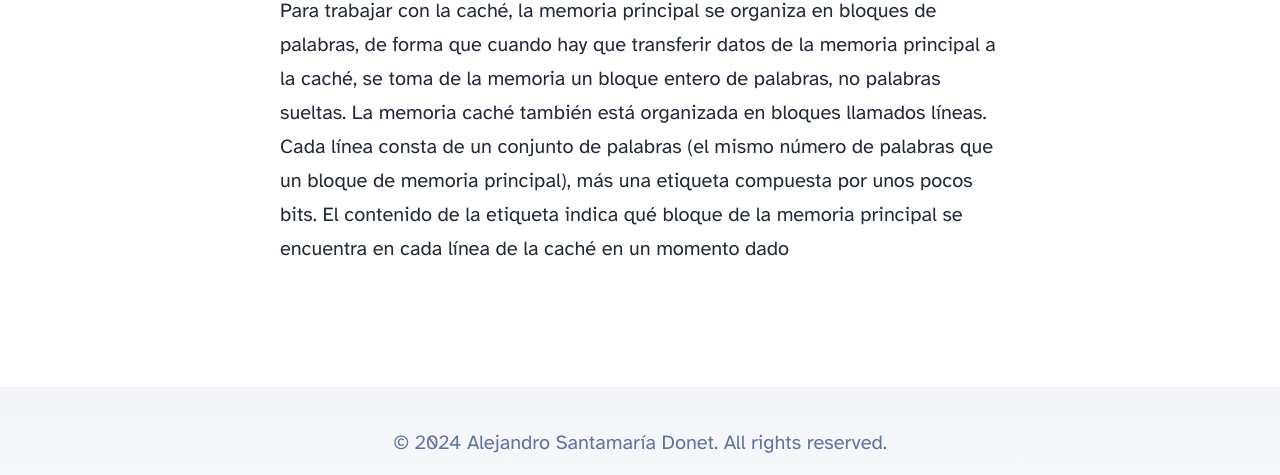
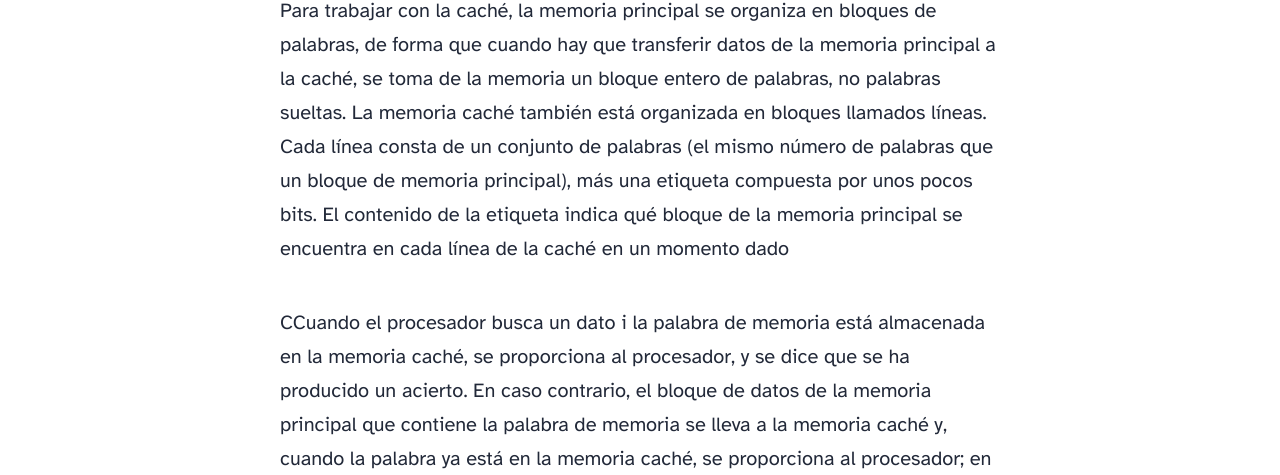
Before and after one commit to Alejandrosd97/blog, an Astro site: page /test/computer-science/memoria in a window 1280 px wide. Shown: the part 9220-9695 px from the top of the page. Built offline with nearby package versions, Linux system fonts and the light colour scheme; Astro itself is replaced by a stand-in of ours.

Commit message:
avanzado memoria

```diff
--- a/src/content/compute/memoria.md
+++ b/src/content/compute/memoria.md
@@ -126,3 +126,5 @@ La caché tiene un tiempo de acceso más corto que la memoria principal para red
 Si, en la mayoría de los accesos a la memoria, los datos están en la memoria caché, el tiempo medio de acceso será similar al tiempo de acceso a la caché. Esto es posible gracias a que los programas utilizan la proximidad referencial.
 
 Para trabajar con la caché, la memoria principal se organiza en bloques de palabras, de forma que cuando hay que transferir datos de la memoria principal a la caché, se toma de la memoria un bloque entero de palabras, no palabras sueltas. La memoria caché también está organizada en bloques llamados líneas. Cada línea consta de un conjunto de palabras (el mismo número de palabras que un bloque de memoria principal), más una etiqueta compuesta por unos pocos bits. El contenido de la etiqueta indica qué bloque de la memoria principal se encuentra en cada línea de la caché en un momento dado
+
+CCuando el procesador busca un dato i la palabra de memoria está almacenada en la memoria caché, se proporciona al procesador, y se dice que se ha producido un acierto. En caso contrario, el bloque de datos de la memoria principal que contiene la palabra de memoria se lleva a la memoria caché y, cuando la palabra ya está en la memoria caché, se proporciona al procesador; en este caso se dice que se ha producido un fallo.
```
